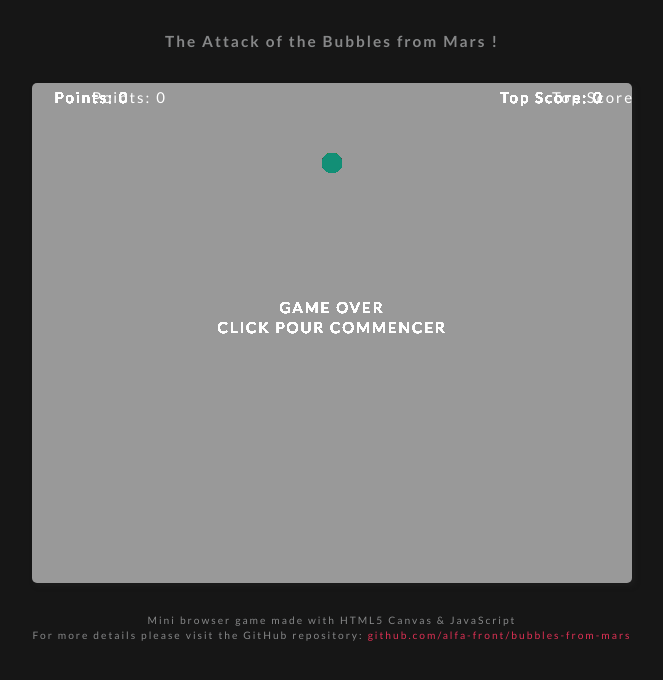
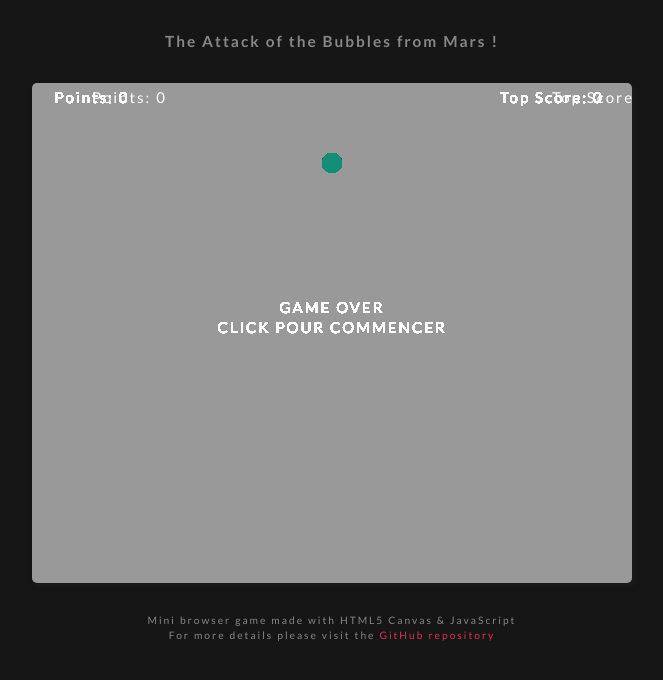
Before and after one commit to alfa-front/bubbles-from-mars, a plain HTML site: page index.html in a window 1280 px wide. Shown: the whole page, without its empty margins (308-971 px from the left). Drawn offline with Linux system fonts and the light colour scheme.

Commit message:
Add files via upload

```diff
--- a/index.html
+++ b/index.html
@@ -6,7 +6,7 @@
 	<meta name="viewport" content="width=device-width, initial-scale=1.0">
 	<meta name="description" content="Mini browser game made with HTML5 Canvas & JavaScript">
 	<meta name="author" content="Alexis Farias">
-
+    <link rel="icon" href="images/favicon.png">
 	<title>The Attack of the Bubbles from Mars !</title>
 
 
@@ -23,8 +23,8 @@
 	<footer>
 
 		<p>Mini browser game made with HTML5 Canvas & JavaScript
-			<br/> For more details please visit the GitHub repository:
-			<a href="https://github.com/alfa-front/bubbles-from-mars">github.com/alfa-front/bubbles-from-mars</a>
+			<br/> For more details please visit the
+			<a href="https://github.com/alfa-front/bubbles-from-mars">GitHub repository</a>
 		</p>
 	</footer>
 
```
Also changed, not shown: images/favicon.png (added).
